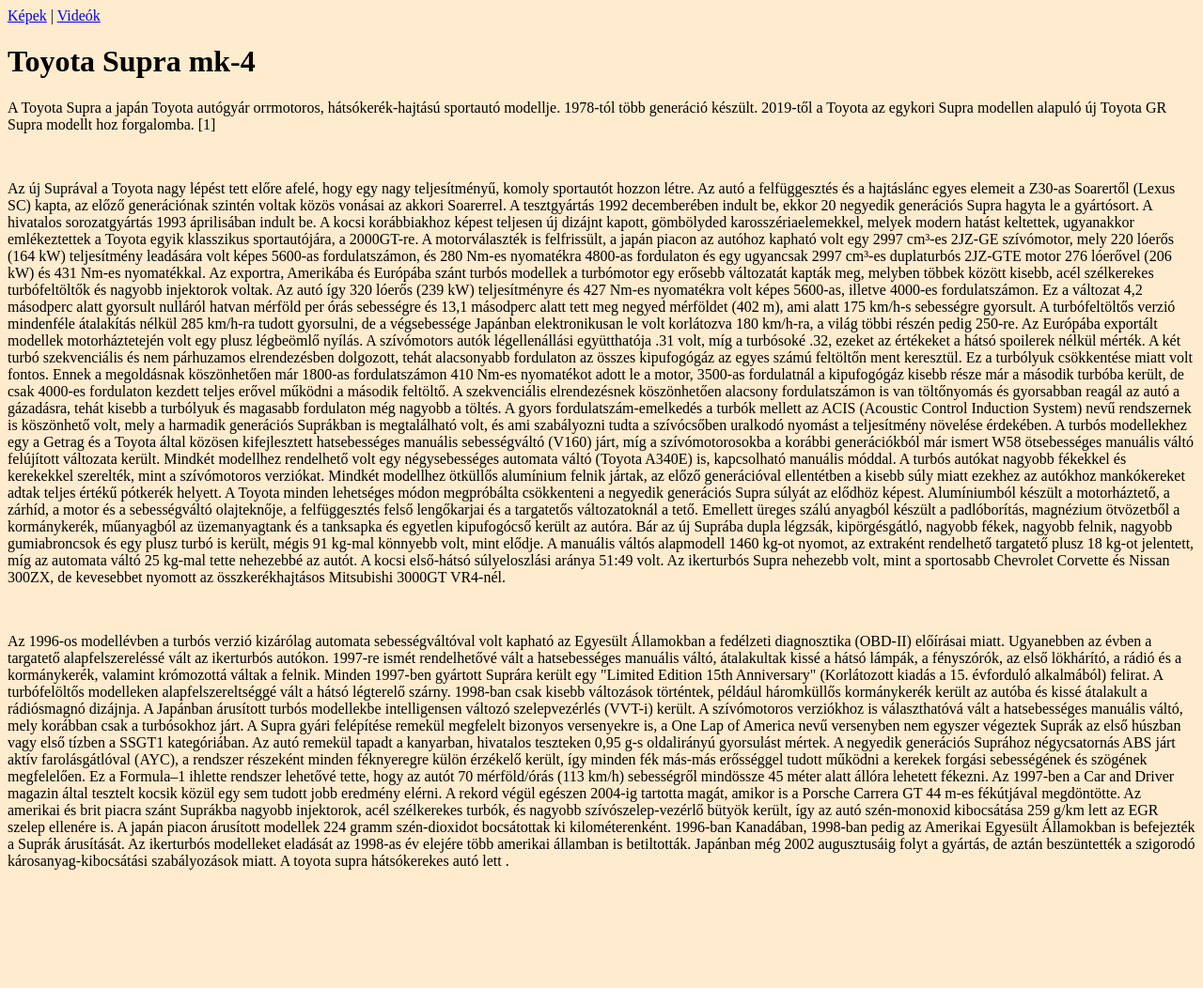
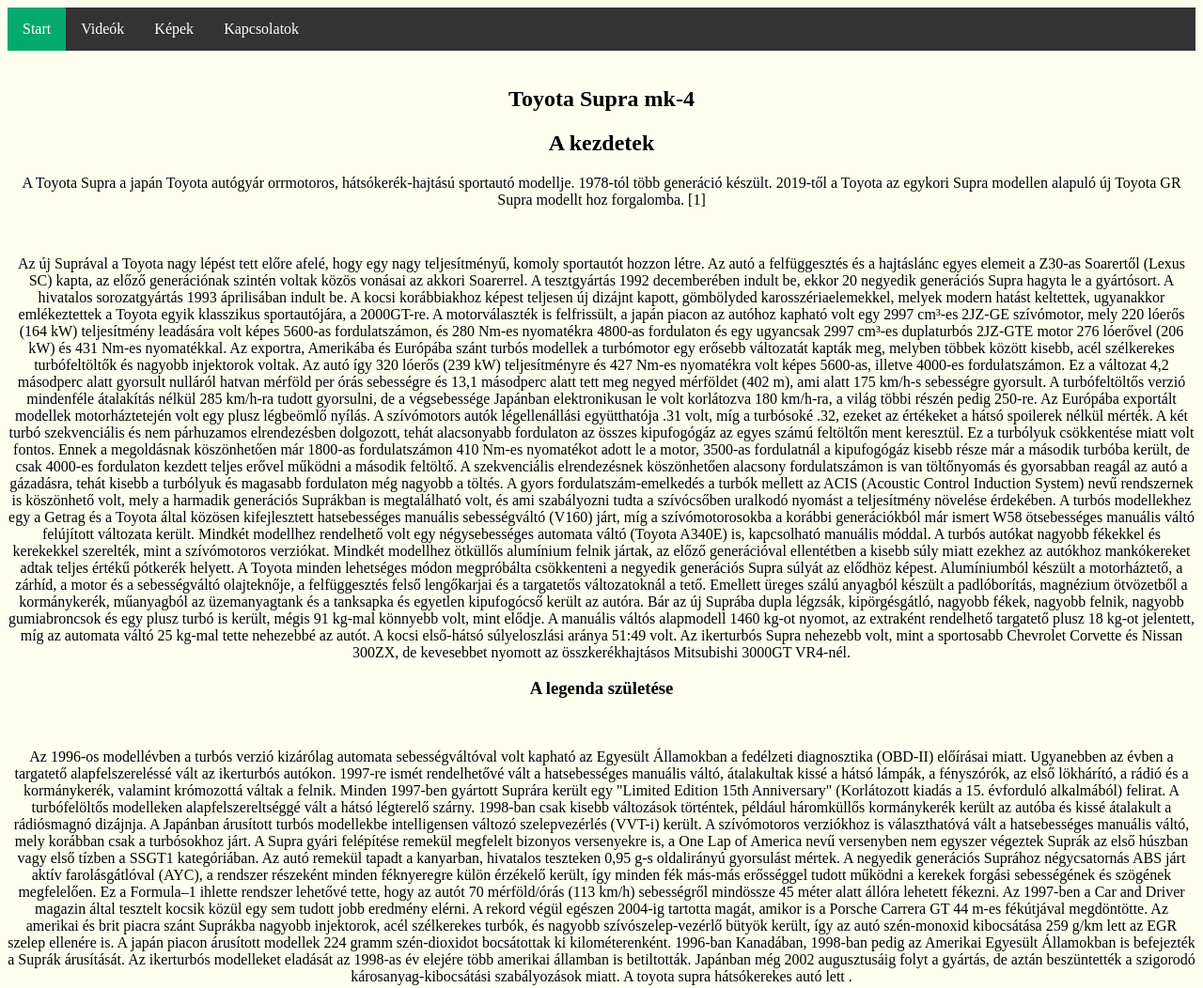
Before and after one commit to HajduBalazs101/palap, a plain HTML site: page index.html in a window 1280 px wide. Shown: the whole page at 94% size. Before the commit the page ends 942 px from the top, so only its background shows below. Drawn offline with Linux system fonts and the light colour scheme.

Commit message:
Add files via upload

```diff
--- a/index.html
+++ b/index.html
@@ -6,12 +6,22 @@
     <link rel="stylesheet" href="style.css">
 </head>
 <body>
-    <a href="kepek.html">Képek</a> | <a href="videok.html">Videók</a>
+    <center>
+        <section>
+    <ul>
+        <li><a class="active" href="index.html">Start</a></li>
+        <li><a href="videok.html">Videók</a></li>
+        <li><a href="kepek.html">Képek</a></li>
+        <li><a href="kapcsolat.html">Kapcsolatok</a></li>
+      </ul>
+      </section>
     <br>
+    <section>
+
     <h1>Toyota Supra mk-4</h1>
 
 
-
+    <h2>A kezdetek</h2>
     <p>
         A Toyota Supra a japán Toyota autógyár orrmotoros, hátsókerék-hajtású sportautó modellje. 1978-tól több generáció készült. 2019-től a Toyota az egykori Supra modellen alapuló új Toyota GR Supra modellt hoz forgalomba. [1]
     </p>
@@ -26,6 +36,7 @@
 
         A Toyota minden lehetséges módon megpróbálta csökkenteni a negyedik generációs Supra súlyát az elődhöz képest. Alumíniumból készült a motorháztető, a zárhíd, a motor és a sebességváltó olajteknője, a felfüggesztés felső lengőkarjai és a targatetős változatoknál a tető. Emellett üreges szálú anyagból készült a padlóborítás, magnézium ötvözetből a kormánykerék, műanyagból az üzemanyagtank és a tanksapka és egyetlen kipufogócső került az autóra. Bár az új Suprába dupla légzsák, kipörgésgátló, nagyobb fékek, nagyobb felnik, nagyobb gumiabroncsok és egy plusz turbó is került, mégis 91 kg-mal könnyebb volt, mint elődje. A manuális váltós alapmodell 1460 kg-ot nyomot, az extraként rendelhető targatető plusz 18 kg-ot jelentett, míg az automata váltó 25 kg-mal tette nehezebbé az autót. A kocsi első-hátsó súlyeloszlási aránya 51:49 volt. Az ikerturbós Supra nehezebb volt, mint a sportosabb Chevrolet Corvette és Nissan 300ZX, de kevesebbet nyomott az összkerékhajtásos Mitsubishi 3000GT VR4-nél.
     </p>
+    <h3>A legenda születése</h3>
     <br>
    <p>Az 1996-os modellévben a turbós verzió kizárólag automata sebességváltóval volt kapható az Egyesült Államokban a fedélzeti diagnosztika (OBD-II) előírásai miatt. Ugyanebben az évben a targatető alapfelszereléssé vált az ikerturbós autókon. 1997-re ismét rendelhetővé vált a hatsebességes manuális váltó, átalakultak kissé a hátsó lámpák, a fényszórók, az első lökhárító, a rádió és a kormánykerék, valamint krómozottá váltak a felnik. Minden 1997-ben gyártott Suprára került egy "Limited Edition 15th Anniversary" (Korlátozott kiadás a 15. évforduló alkalmából) felirat. A turbófelöltős modelleken alapfelszereltséggé vált a hátsó légterelő szárny. 1998-ban csak kisebb változások történtek, például háromküllős kormánykerék került az autóba és kissé átalakult a rádiósmagnó dizájnja. A Japánban árusított turbós modellekbe intelligensen változó szelepvezérlés (VVT-i) került. A szívómotoros verziókhoz is választhatóvá vált a hatsebességes manuális váltó, mely korábban csak a turbósokhoz járt.
 
@@ -33,5 +44,7 @@ A Supra gyári felépítése remekül megfelelt bizonyos versenyekre is, a One L
 
 Az amerikai és brit piacra szánt Suprákba nagyobb injektorok, acél szélkerekes turbók, és nagyobb szívószelep-vezérlő bütyök került, így az autó szén-monoxid kibocsátása 259 g/km lett az EGR szelep ellenére is. A japán piacon árusított modellek 224 gramm szén-dioxidot bocsátottak ki kilométerenként. 1996-ban Kanadában, 1998-ban pedig az Amerikai Egyesült Államokban is befejezték a Suprák árusítását. Az ikerturbós modelleket eladását az 1998-as év elejére több amerikai államban is betiltották. Japánban még 2002 augusztusáig folyt a gyártás, de aztán beszüntették a szigorodó károsanyag-kibocsátási szabályozások miatt. A toyota supra hátsókerekes autó lett .
 </p>
+</section>
+    </center>
 </body>
 </html>
--- a/style.css
+++ b/style.css
@@ -13,5 +13,32 @@ font-size: xx-large;
 
 body
 {
-background-color: blanchedalmond;
+  background-color: ivory;
 }
+ul {
+    list-style-type: none;
+    margin: 0;
+    padding: 0;
+    overflow: hidden;
+    background-color: #333;
+  }
+
+  li {
+    float: left;
+  }
+
+  li a {
+    display: block;
+    color: white;
+    text-align: center;
+    padding: 14px 16px;
+    text-decoration: none;
+  }
+
+  li a:hover:not(.active) {
+    background-color: #111;
+  }
+
+  .active {
+    background-color: #04AA6D;
+  }
```
Also changed, not shown: kapcsolat.html (added, +37 -0 lines), kepek.html (+9 -2 lines), videok.html (+8 -2 lines), toyota.png (added), 1 other file.
